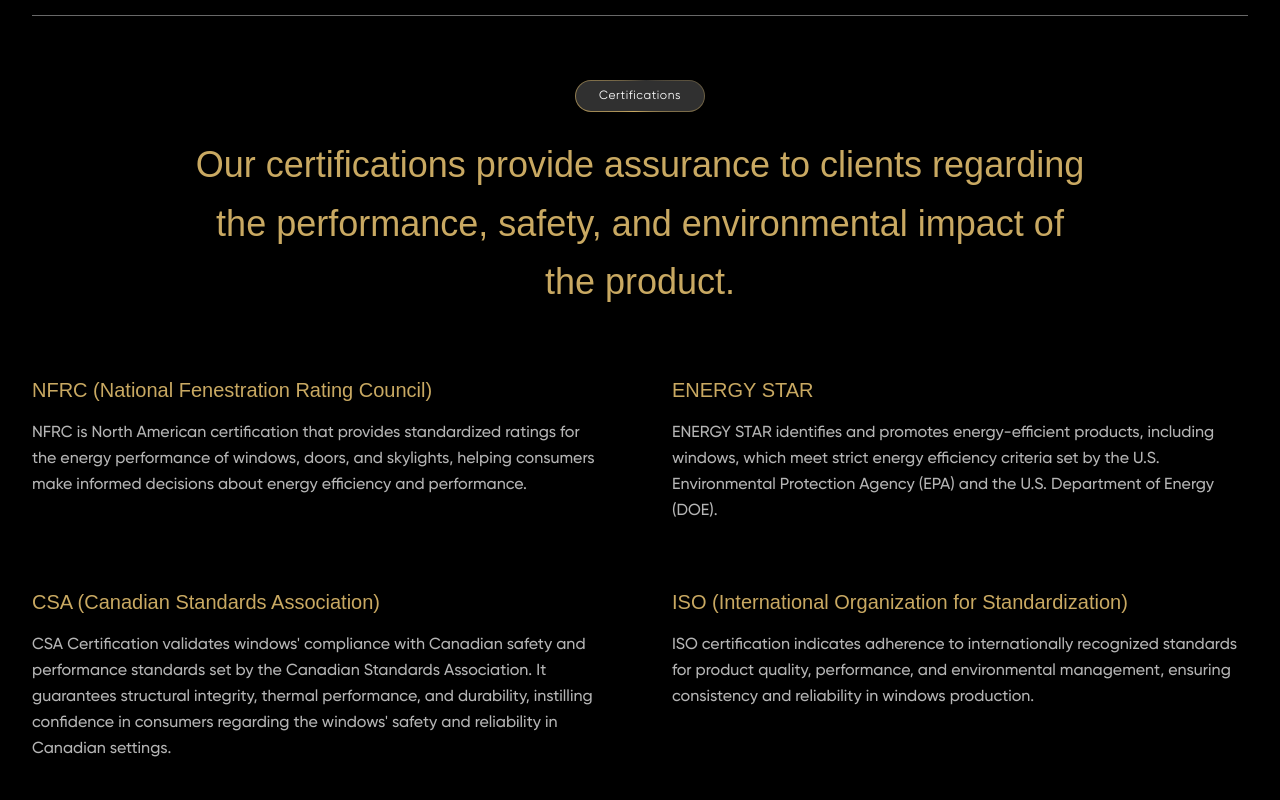
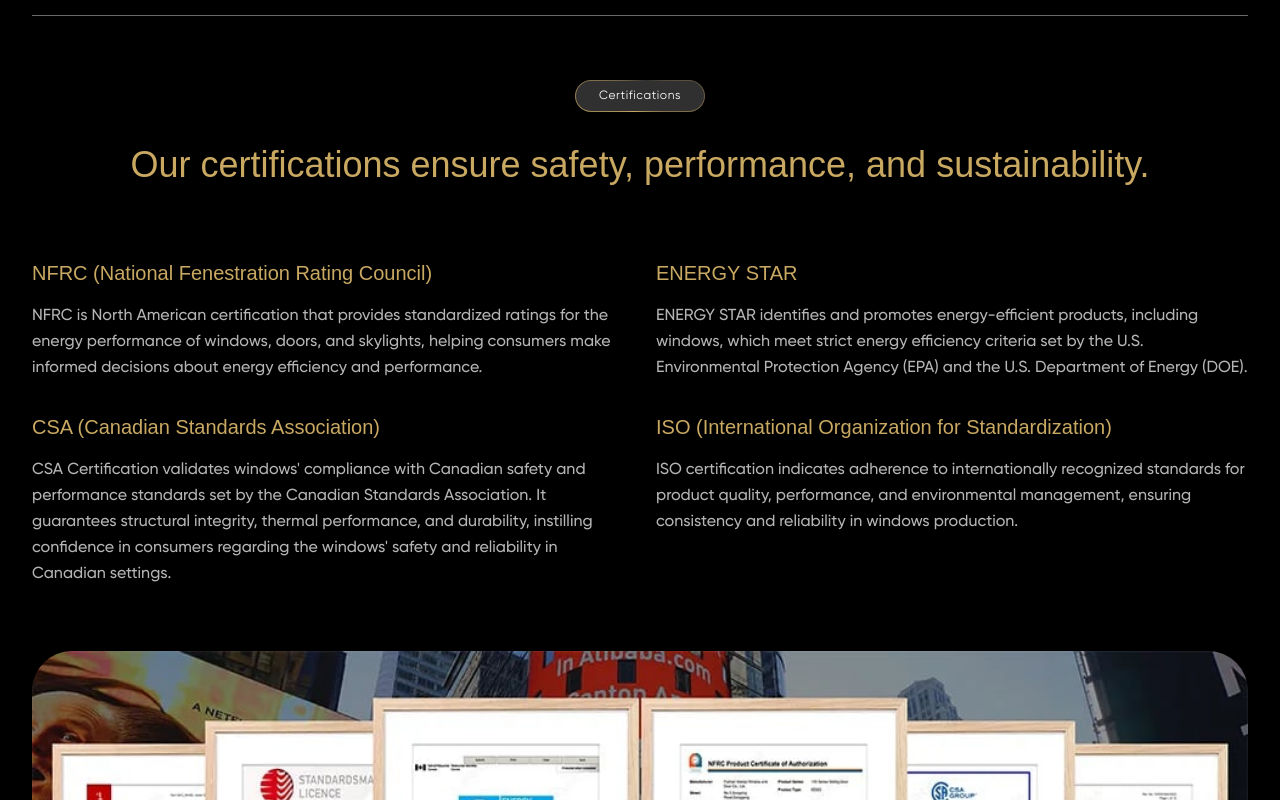
Before and after one commit to syedvali98/thinkluxe, a Next.js app: page /aluminum-doors-windows in a window 1280 px wide. Shown: the part 1600-2400 px from the top of the page. Built offline with nearby package versions, Linux system fonts and the light colour scheme; a web font is replaced by a local one.

Commit message:
fix: adjust certifications section heading size and grid layout

```diff
--- a/src/app/aluminum-doors-windows/page.tsx
+++ b/src/app/aluminum-doors-windows/page.tsx
@@ -195,9 +195,8 @@
             <div className="inline-block mb-4 md:mb-6">
               <AnimatedPill>Certifications</AnimatedPill>
             </div>
-            <h2 className="font-serif font-medium text-xl sm:text-2xl md:text-3xl lg:text-4xl text-[#C9A962] leading-relaxed max-w-4xl mx-auto">
-              Our certifications provide assurance to clients regarding the
-              performance, safety, and environmental impact of the product.
+            <h2 className="font-serif font-medium text-2xl sm:text-3xl md:text-3xl lg:text-4xl text-[#C9A962] leading-relaxed max-w-5xl mx-auto">
+              Our certifications ensure safety, performance, and sustainability.
             </h2>
           </motion.div>
 
@@ -207,7 +206,7 @@
             whileInView={{ opacity: 1, y: 0 }}
             viewport={{ once: true }}
             transition={{ duration: 0.6, delay: 0.2 }}
-            className="mt-8 md:mt-16 grid grid-cols-1 md:grid-cols-2 gap-8 md:gap-12 lg:gap-16"
+            className="mt-8 md:mt-16 grid grid-cols-1 md:grid-cols-2 gap-8 "
           >
             {/* NFRC */}
             <div>
```
